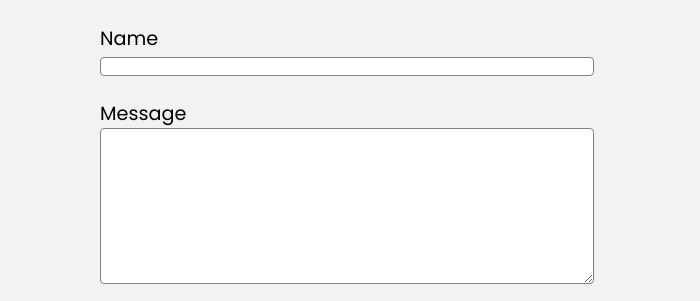
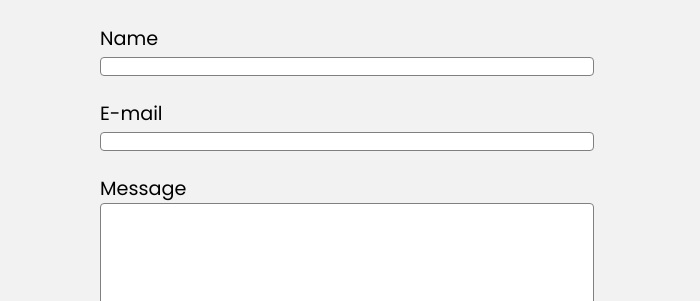
Before and after one commit to yurariga/course-html-css-feb-2023-mob-desktop, a plain HTML site: page index.html in a window 1280 px wide. Shown: the part 2354-2655 px from the top of the page, 0-700 px from the left. Drawn offline with Linux system fonts and the light colour scheme.

Commit message:
Unifying classes, minor fixes

```diff
--- a/css/main.scss
+++ b/css/main.scss
@@ -226,7 +226,7 @@ label {
     font-size:1.2em;
 }
 
-.message-label {
+.input-label {
     margin-top: .5em
 }
 
--- a/index.html
+++ b/index.html
@@ -119,10 +119,10 @@
                             <label for="name">Name</label>
                             <input type="text" id="name" name="name">
 
-                            <!-- <label for="email">E-mail</label> -->
-                            <!-- <input type="email" id="email" name="email"> -->
+                            <label for="email" class="input-label">E-mail</label>
+                            <input type="email" id="email" name="email">
 
-                            <label class="message-label" for="message">Message</label>
+                            <label for="message" class="input-label">Message</label>
                             <textarea name="message" id="message" cols="30" rows="10"></textarea>
 
                             <input type="submit" class="send-message-cta" value="Send message">
```
Also changed, not shown: css/main.css.
